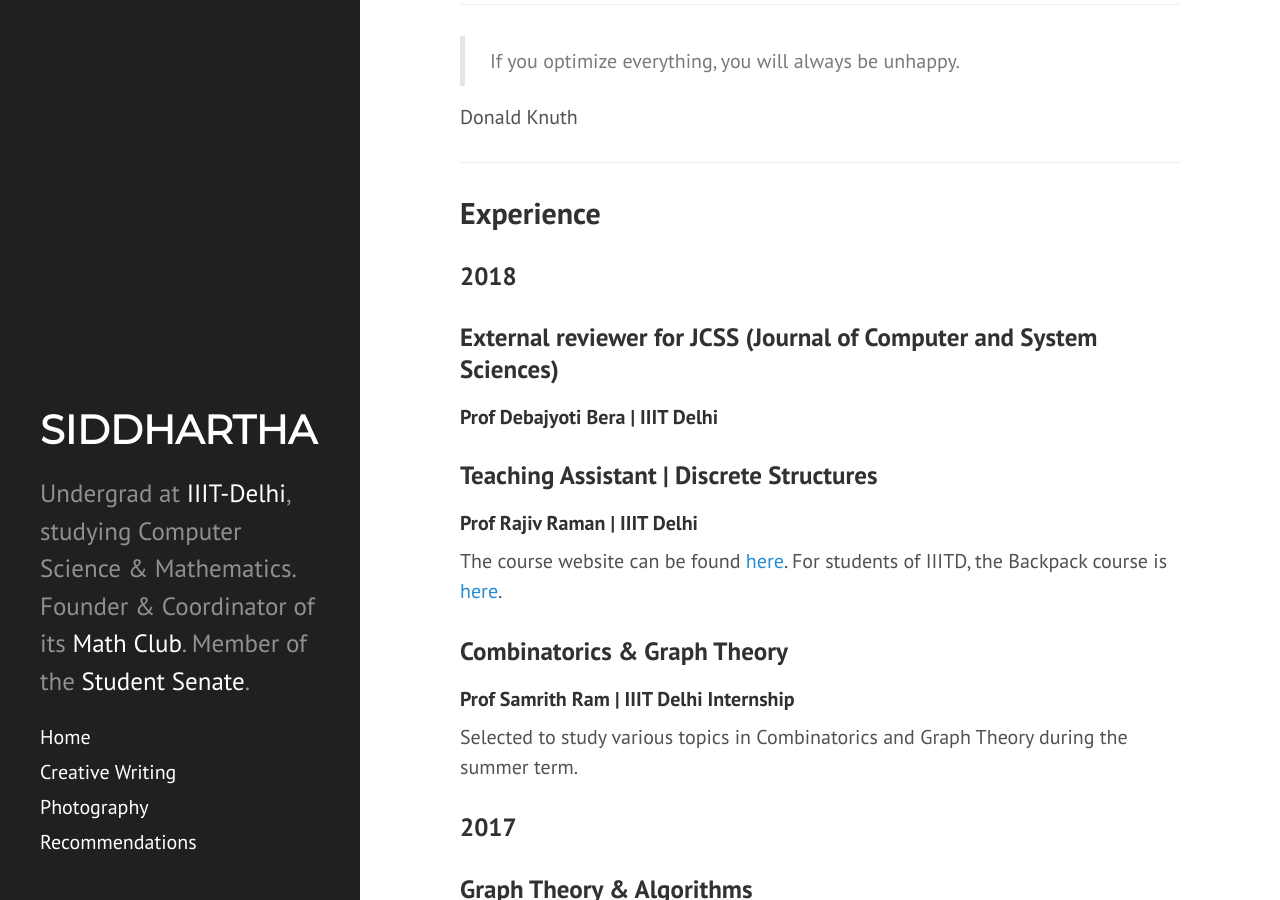
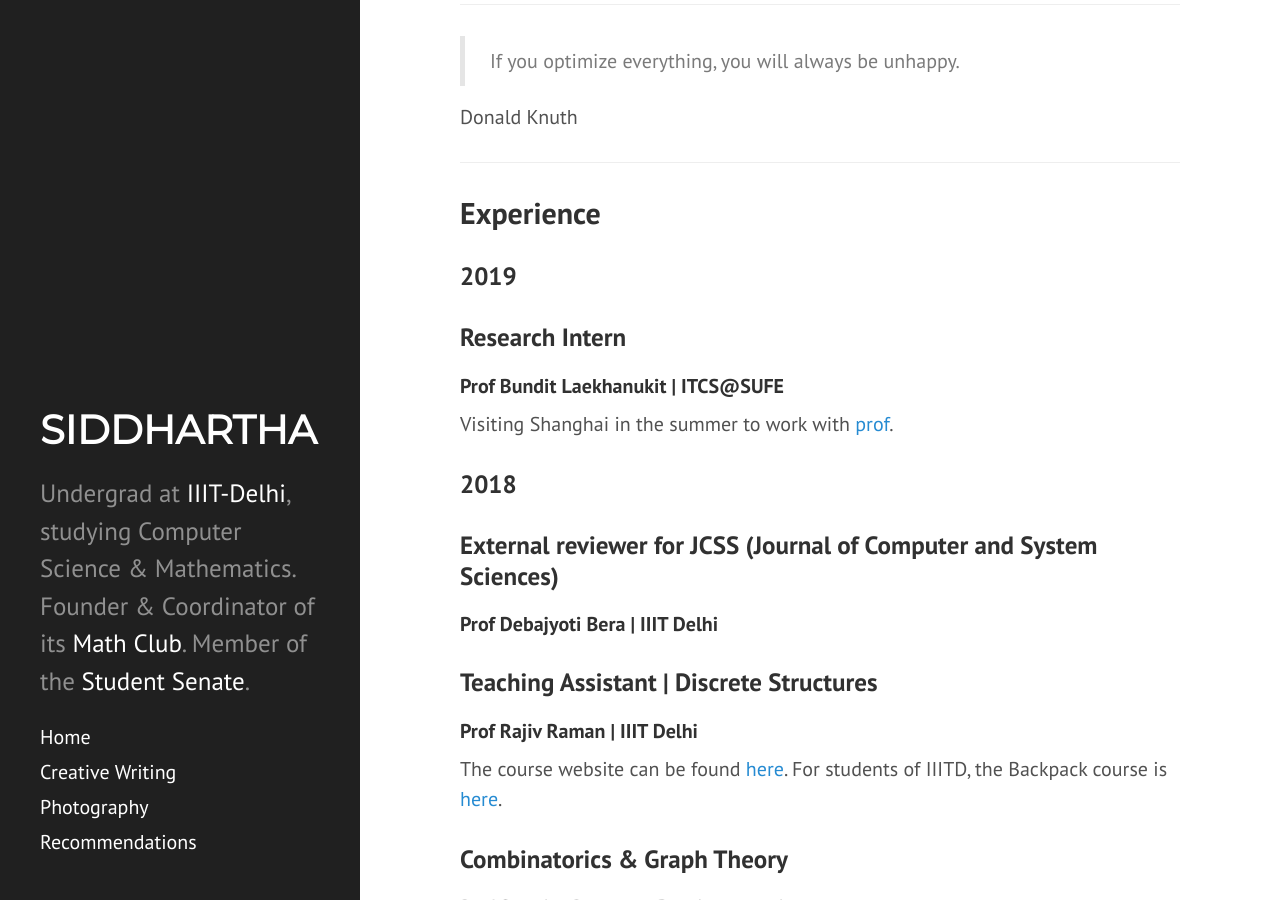
Before and after one commit to siddjai/siddjai.github.io, a Jekyll site: the page built from index.md, in a window 1280 px wide and 900 px high, scrolled down 1245 px. Built offline with Jekyll 4.4.1, drawn with Linux system fonts in a browser that asks for light colours; nearby versions of some CDN libraries.

Commit message:
Update index.md

```diff
--- a/index.md
+++ b/index.md
@@ -48,6 +48,11 @@
 
 ## Experience
 
+### 2019
+### Research Intern
+#### Prof Bundit Laekhanukit | ITCS@SUFE
+Visiting Shanghai in the summer to work with [prof](http://itcs.shufe.edu.cn/~blaekh/).
+
 ### 2018
 ### External reviewer for JCSS (Journal of Computer and System Sciences)
 #### Prof Debajyoti Bera | IIIT Delhi
```
